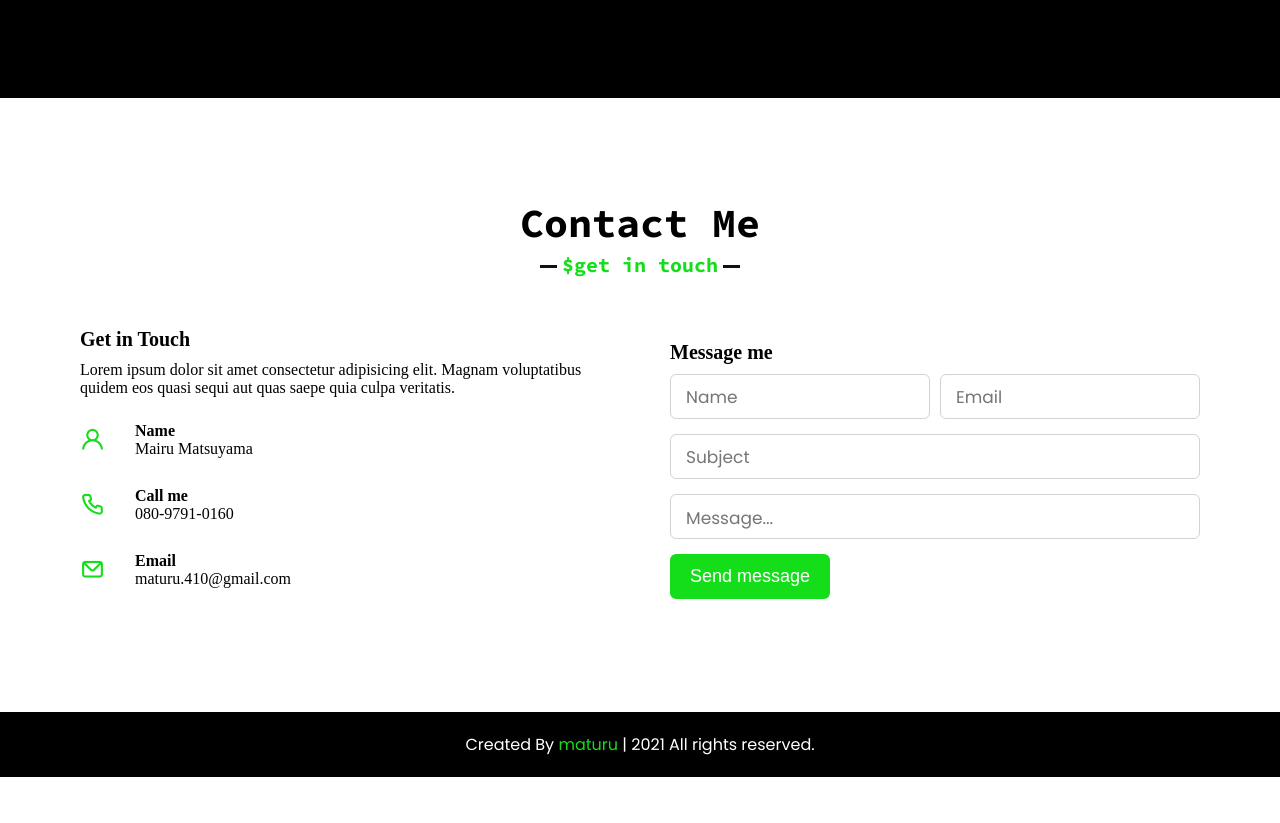
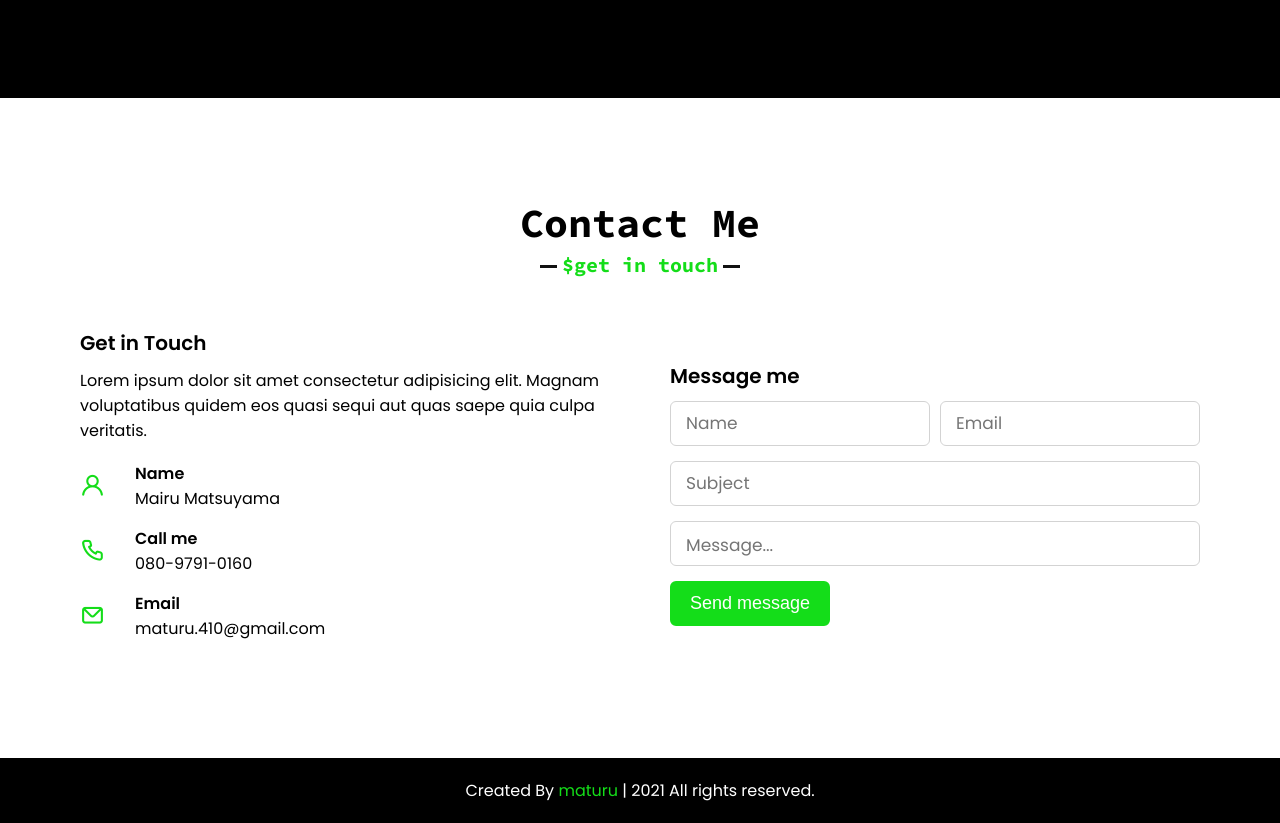
Before and after one commit to maturu/Portfolio, a plain HTML site: page docs/index.html in a window 1280 px wide. Shown: the part 4086-4909 px from the top of the page. Before the commit the page ends 4863 px from the top, so only its background shows below. Drawn offline with nearby package versions, Linux system fonts and the light colour scheme; some icons are missing.

Commit message:
fix: contact section font bag

```diff
--- a/docs/style.css
+++ b/docs/style.css
@@ -114,6 +114,7 @@ section {
 .skills,
 .qualification,
 .services,
+.contact,
 footer {
   font-family: "Poppins", sans-serif;
 }
```
